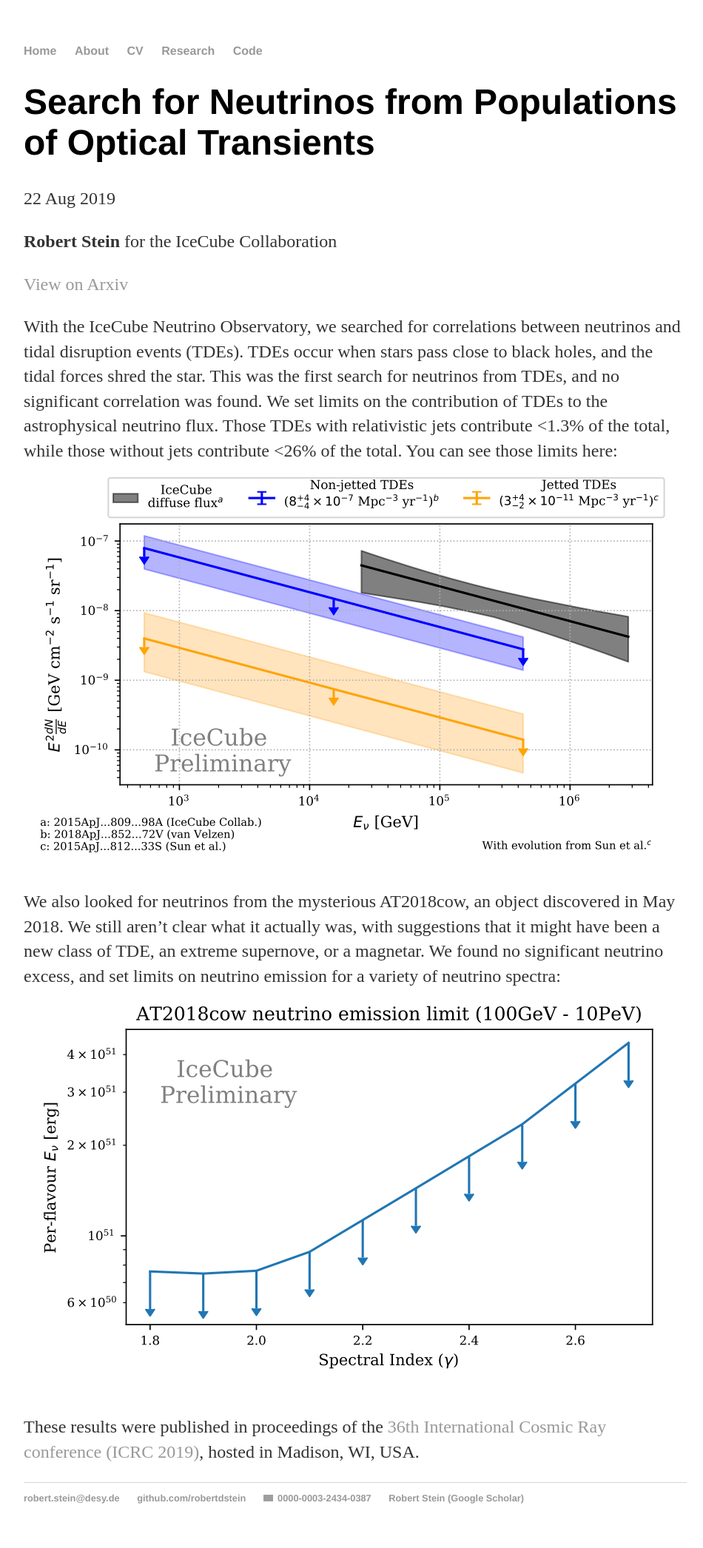
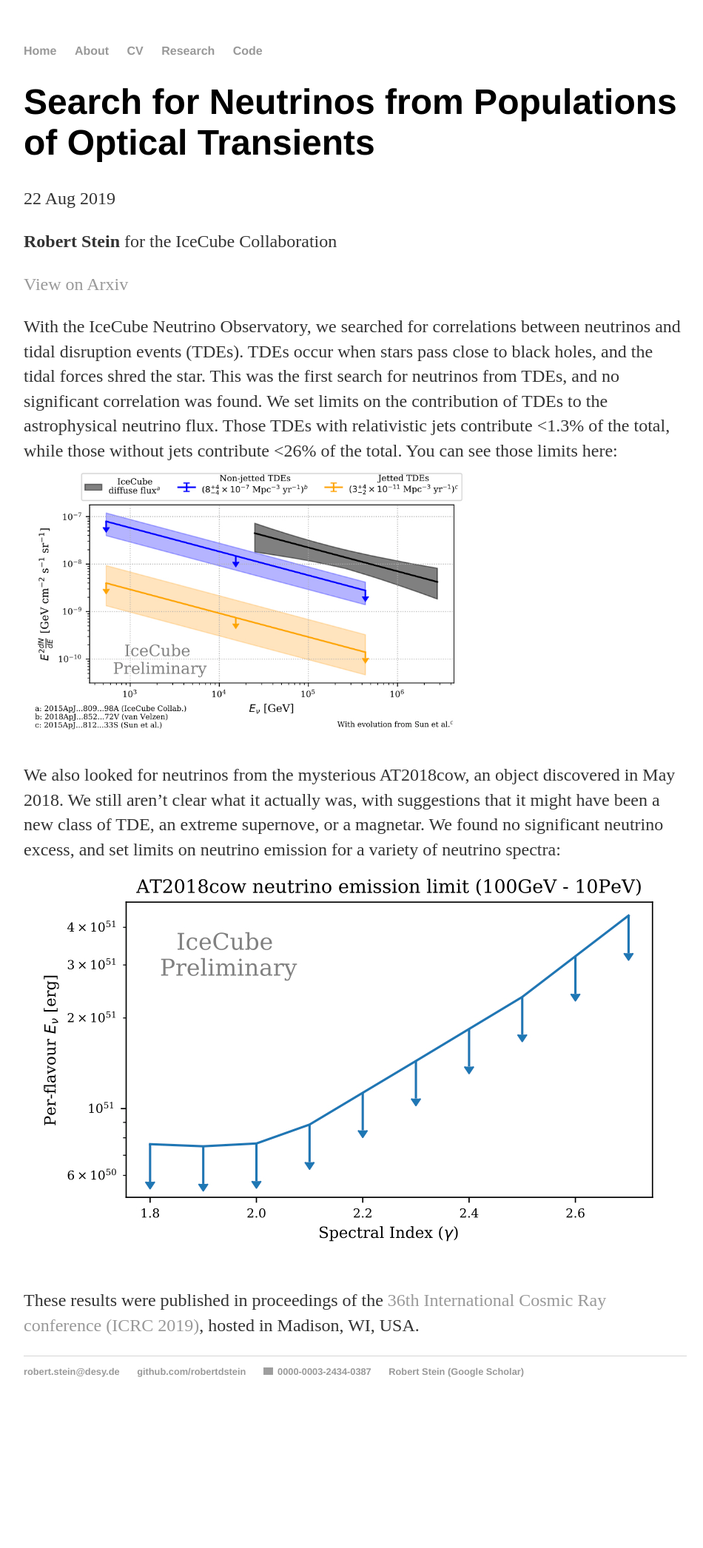
Before and after one commit to robertdstein/robertdstein.github.io, a Jekyll site: the page built from _posts/2019-08-22-population.md, in a window 1280 px wide. Shown: the whole page at 74% size, without its empty margins (160-1110 px from the left). Built offline with Jekyll 4.4.1, drawn with Linux system fonts in a browser that asks for light colours; after the commit the page ends 1921 px from its top, so only the background shows below that; grey boxes are pictures that could not be loaded.

Commit message:
html image

```diff
--- a/_posts/2019-08-22-population.md
+++ b/_posts/2019-08-22-population.md
@@ -9,7 +9,7 @@ With the IceCube Neutrino Observatory, we searched for correlations between neut
 TDEs occur when stars pass close to black holes, and the tidal forces shred the star.
 This was the first search for neutrinos from TDEs, and no significant correlation was found. We set limits on the contribution of TDEs to the astrophysical neutrino flux.
 Those TDEs with relativistic jets contribute <1.3% of the total, while those without jets contribute <26% of the total. You can see those limits here:
-![Limits on TDEs](/images/research/population/tde_limit.jpg "Logo Title Text 1")
+<img src="/images/research/population/tde_limit.jpg" alt="TDE limits" style="float:center;width:600px;"/>
 
 We also looked for neutrinos from the mysterious AT2018cow, an object discovered in May 2018. We still aren't clear what it actually was, with suggestions that it might have been a new class of TDE, an extreme supernove, or a magnetar.
 We found no significant neutrino excess, and set limits on neutrino emission for a variety of neutrino spectra:
```
Also changed, not shown: about.html (+7 -4 lines).
